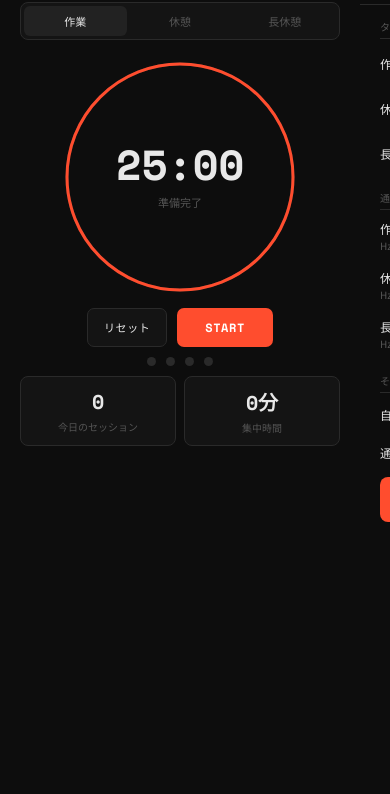
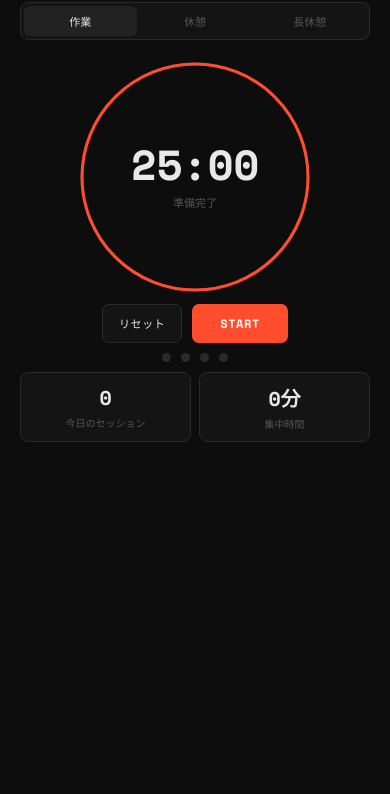
Before and after one commit to damadama/pomodoro-timer, a plain HTML site: page index.html in a window 390 px wide. Shown: the part 48-842 px from the top of the page. Drawn offline with nearby package versions, Linux system fonts and the light colour scheme.

Commit message:
Add files via upload

```diff
--- a/index.html
+++ b/index.html
@@ -23,6 +23,7 @@
 
 html, body {
   height: 100%;
+  min-height: 100dvh;
   background: #000;
   display: flex;
   align-items: center;
@@ -31,8 +32,8 @@ html, body {
 }
 
 #app {
-  width: 360px;
-  min-height: 560px;
+  width: min(360px, 100vw);
+  min-height: min(560px, 100dvh);
   background: var(--bg);
   border-radius: 14px;
   overflow: hidden;
@@ -43,15 +44,15 @@ html, body {
 
 .viewport {
   display: flex;
-  width: 720px;
-  min-height: 560px;
+  width: calc(min(360px, 100vw) * 2);
+  min-height: min(560px, 100dvh);
   transition: transform 0.3s cubic-bezier(0.4,0,0.2,1);
 }
-.viewport.show-settings { transform: translateX(-360px); }
+.viewport.show-settings { transform: translateX(calc(min(360px, 100vw) * -1)); }
 
 .panel {
-  width: 360px;
-  min-height: 560px;
+  width: min(360px, 100vw);
+  min-height: min(560px, 100dvh);
   flex-shrink: 0;
   background: var(--bg);
 }
@@ -291,10 +292,16 @@ html, body {
 }
 .notify.show { transform: translateX(-50%) translateY(0); }
 
-@media (max-width: 400px) {
+@media (max-width: 480px) {
+  html, body { align-items: stretch; justify-content: stretch; }
   #app { width: 100vw; border-radius: 0; min-height: 100dvh; }
-  .viewport { min-height: 100dvh; }
-  .panel { min-height: 100dvh; }
+  .viewport { width: 200vw; min-height: 100dvh; }
+  .viewport.show-settings { transform: translateX(-100vw); }
+  .panel { width: 100vw; min-height: 100dvh; }
+  .ring-wrap svg { width: min(250px, 80vw); height: min(250px, 80vw); }
+  .ring-wrap { padding-bottom: 2px; }
+  .stats { padding-bottom: 12px; }
+  .settings-body { max-height: calc(100dvh - 140px); }
 }
 </style>
 </head>
```
